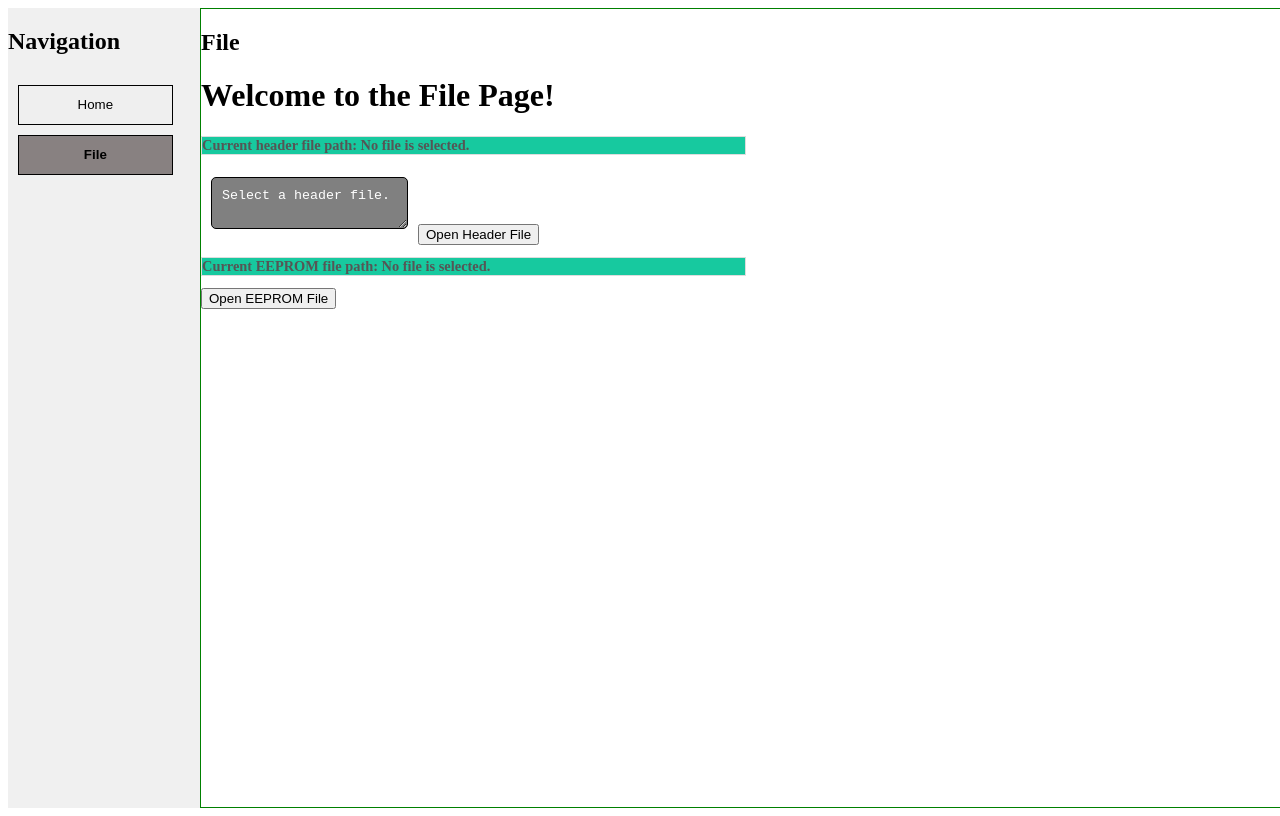
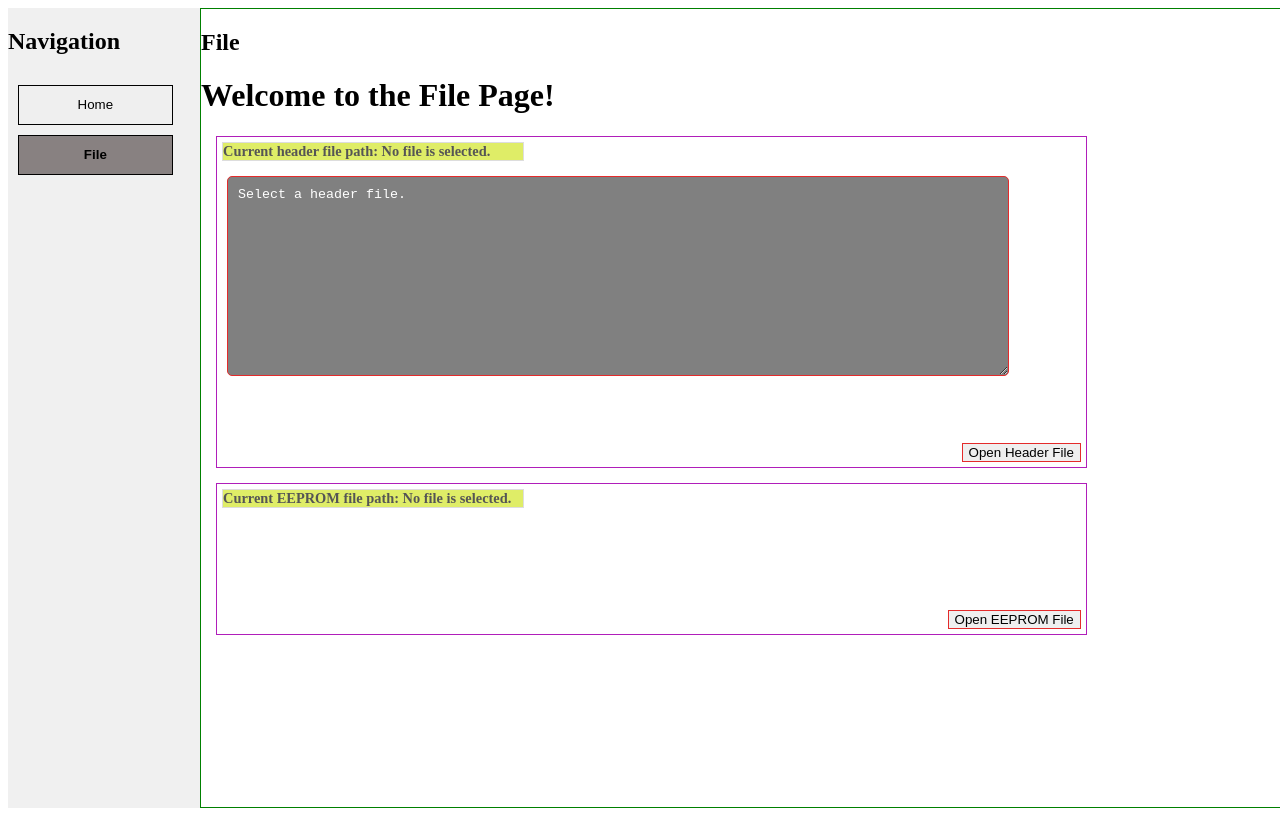
Before and after one commit to neilchen1998/crud-app, a React (Vite) app: page / in a window 1280 px wide. Both pictures are taken after a click on the button "File". Built offline with nearby package versions, Linux system fonts and the light colour scheme.

Commit message:
fixed file page layout

```diff
--- a/src-tauri/tauri.conf.json
+++ b/src-tauri/tauri.conf.json
@@ -13,8 +13,8 @@
     "windows": [
       {
         "title": "crud-app",
-        "width": 800,
-        "height": 600
+        "width": 900,
+        "height": 700,
       }
     ],
     "security": {
--- a/src/App.tsx
+++ b/src/App.tsx
@@ -22,7 +22,6 @@ function App() {
   const pages: Page[] = [
     {name: "Home", component: HomePage},
     {name: "File", component: FilePage},
-    // { name: "X", component: XPage},
   ];
 
   const currentPageComponent = pages.find((page) => page.name === currentPage)?.component || (() => <div>Page Not Found</div>);
--- a/src/pages/FilePage.tsx
+++ b/src/pages/FilePage.tsx
@@ -53,14 +53,18 @@ const FilePage: FC = () => {
   }
 
   return (
-    < div className='file-page'>
+    <div className='file-page'>
       <h1>Welcome to the File Page!</h1>
-      <h2>Current header file path: {headerFilePath === null ? 'No file is selected.' : headerFilePath}</h2>
-      <textarea readOnly value={headerFileContent === null ? 'Select a header file.' : headerFileContent}></textarea>
-      <button className='open-header-button' onClick={handleOpenHeaderFile}>Open Header File</button>
-      <h2>Current EEPROM file path: {eepromFilePath === null ? 'No file is selected.' : eepromFilePath}</h2>
-      <button className='open-eeprom-button' onClick={handleOpenEEPROMFile}>Open EEPROM File</button>
-    </ div>
+      <div className='header-file-section'>
+        <h2>Current header file path: {headerFilePath === null ? 'No file is selected.' : headerFilePath}</h2>
+        <textarea readOnly value={headerFileContent === null ? 'Select a header file.' : headerFileContent}></textarea>
+        <button onClick={handleOpenHeaderFile} style={{cursor: "pointer",}}>Open Header File</button>
+      </div>
+      <div className='eeprom-file-section'>
+        <h2>Current EEPROM file path: {eepromFilePath === null ? 'No file is selected.' : eepromFilePath}</h2>
+        <button className='open-eeprom-button' onClick={handleOpenEEPROMFile} style={{cursor: "pointer",}}>Open EEPROM File</button>
+      </div>
+    </div>
   );
 };
 
--- a/src/styles/FilePage.css
+++ b/src/styles/FilePage.css
@@ -1,24 +1,64 @@
+.header-file-section {
+    display: 'flex';
+    align-items: 'center';
+    border: 1px solid #b01eba;
+    min-width: 400px;
+    max-width: 80%;
+    min-height: 300px;
+    position: relative; /* Makes the parent a positioned element */
+    resize: vertical;
+    margin: 15px;
+    padding-bottom: 30px; /* Avoids colliding with the bottom button */
+}
+
 textarea {
     color: white;
-    background-color: grey;
     font-family: "Courier New", Monaco, Consolas, "Source Code Pro", monospace;
     font-size-adjust: inherit;
-    margin: 10px 10px;
+    margin: 10px;
     resize: vertical; /* Allow vertical resizing */
-    min-height: 30%;
-    max-height: 80%;
-    border: 1px solid #000000;
+    min-height: 200px;
     border-radius: 5px;
     box-sizing: border-box;
     padding: 10px 10px;
     background-color: gray;
+    border: 1px solid #e42b2b;
+    width: 90%;
 }
 
 .file-page h2 {
-    min-width: 25px;
-    max-width: 50%;
-    background-color: #17c99f;
+    max-width: 300px;
+    background-color: #dfed67;
     border: 1px solid #ddd;
     font-size: 0.9em;
     color: #555;
+    margin: 5px;
 }
+
+.header-file-section button {
+    right: 0;
+    bottom: 0;
+    margin: 5px;
+    border: 1px solid #e42b2b;
+    position: absolute;
+}
+
+.eeprom-file-section {
+    display: 'flex';
+    align-items: 'center';
+    border: 1px solid #b01eba;
+    min-width: 400px;
+    max-width: 80%;
+    min-height: 150px;
+    position: relative; /* Makes the parent a positioned element */
+    resize: vertical;
+    margin: 15px;
+}
+
+.eeprom-file-section button {
+    right: 0;
+    bottom: 0;
+    margin: 5px;
+    border: 1px solid #e42b2b;
+    position: absolute;
+}
```
